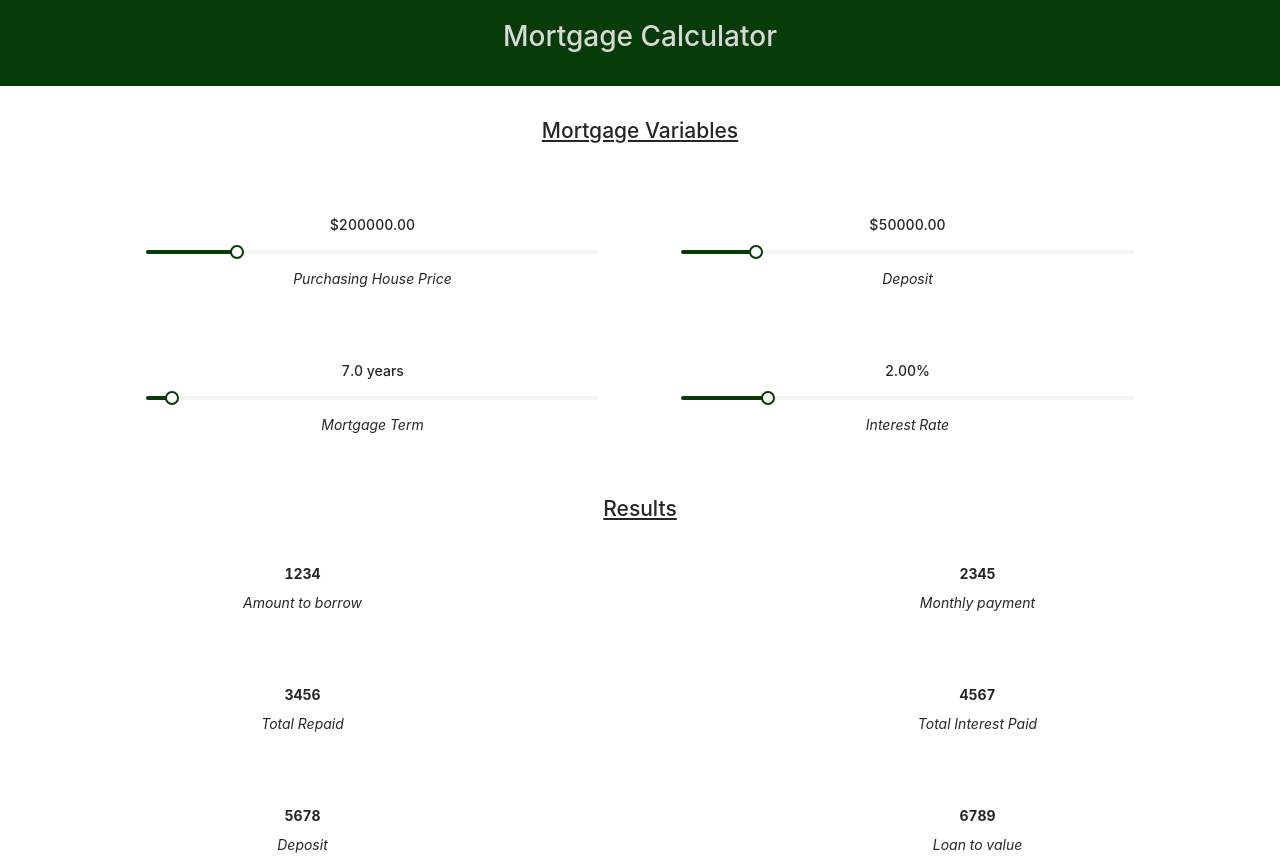
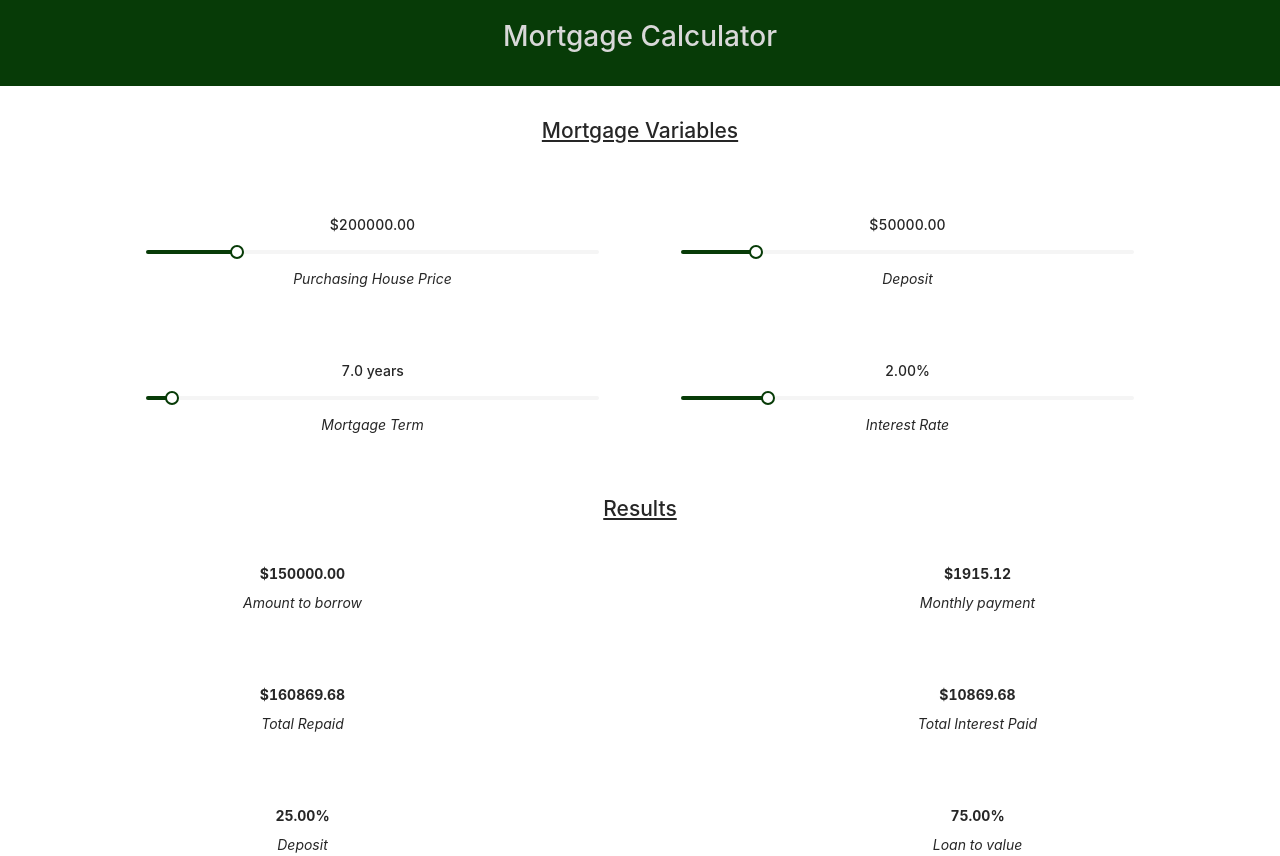
Before and after one commit to akhil-goyal/mortgage-calculator, a React (Create React App) app: page / in a window 1280 px wide. Built offline with nearby package versions, Linux system fonts and the light colour scheme.

Commit message:
[STATE MANAGEMENT] : Used states from Context Api in Results component to display final mortgage values.

```diff
--- a/src/components/results/Results.js
+++ b/src/components/results/Results.js
@@ -1,10 +1,28 @@
 // Packages
-import React from 'react';
+import React, { useContext } from 'react';
 
-// Files
+// Contexts
+import { calculatorValues } from 'contexts/calculator-context';
+
+// Others
 import './results.css';
 
 const Results = () => {
+
+    const {
+        purchasingPrice,
+        deposit,
+        mortgageTerm,
+        interestRate,
+    } = useContext(calculatorValues);
+
+    const borrowingAmount = purchasingPrice - deposit;
+    const monthlyPayment = (borrowingAmount * (interestRate / 100 / 12)) / (1 - (((interestRate / 100 / 12) + 1) ** (12 * (0 - mortgageTerm))));
+    const totalRepaid = monthlyPayment * 12 * mortgageTerm;
+    const totalInterestPaid = totalRepaid - borrowingAmount;
+    const depositPercentage = deposit / purchasingPrice * 100;
+    const loanToValue = borrowingAmount / purchasingPrice * 100;
+
     return (
         <>
             <div className="results-title">
@@ -14,32 +32,32 @@ const Results = () => {
             <div className="results">
 
                 <div>
-                    <h4><strong>1234</strong></h4>
+                    <h4><strong>${borrowingAmount.toFixed(2)}</strong></h4>
                     <em>Amount to borrow</em>
                 </div>
 
                 <div>
-                    <h4><strong>2345</strong></h4>
+                    <h4><strong>${monthlyPayment.toFixed(2)}</strong></h4>
                     <em>Monthly payment</em>
                 </div>
 
                 <div>
-                    <h4><strong>3456</strong></h4>
+                    <h4><strong>${totalRepaid.toFixed(2)}</strong></h4>
                     <em>Total Repaid</em>
                 </div>
 
                 <div>
-                    <h4><strong>4567</strong></h4>
+                    <h4><strong>${totalInterestPaid.toFixed(2)}</strong></h4>
                     <em>Total Interest Paid</em>
                 </div>
 
                 <div>
-                    <h4><strong>5678</strong></h4>
+                    <h4><strong>{depositPercentage.toFixed(2)}%</strong></h4>
                     <em>Deposit</em>
                 </div>
 
                 <div>
-                    <h4><strong>6789</strong></h4>
+                    <h4><strong>{loanToValue.toFixed(2)}%</strong></h4>
                     <em>Loan to value</em>
                 </div>
 
```
